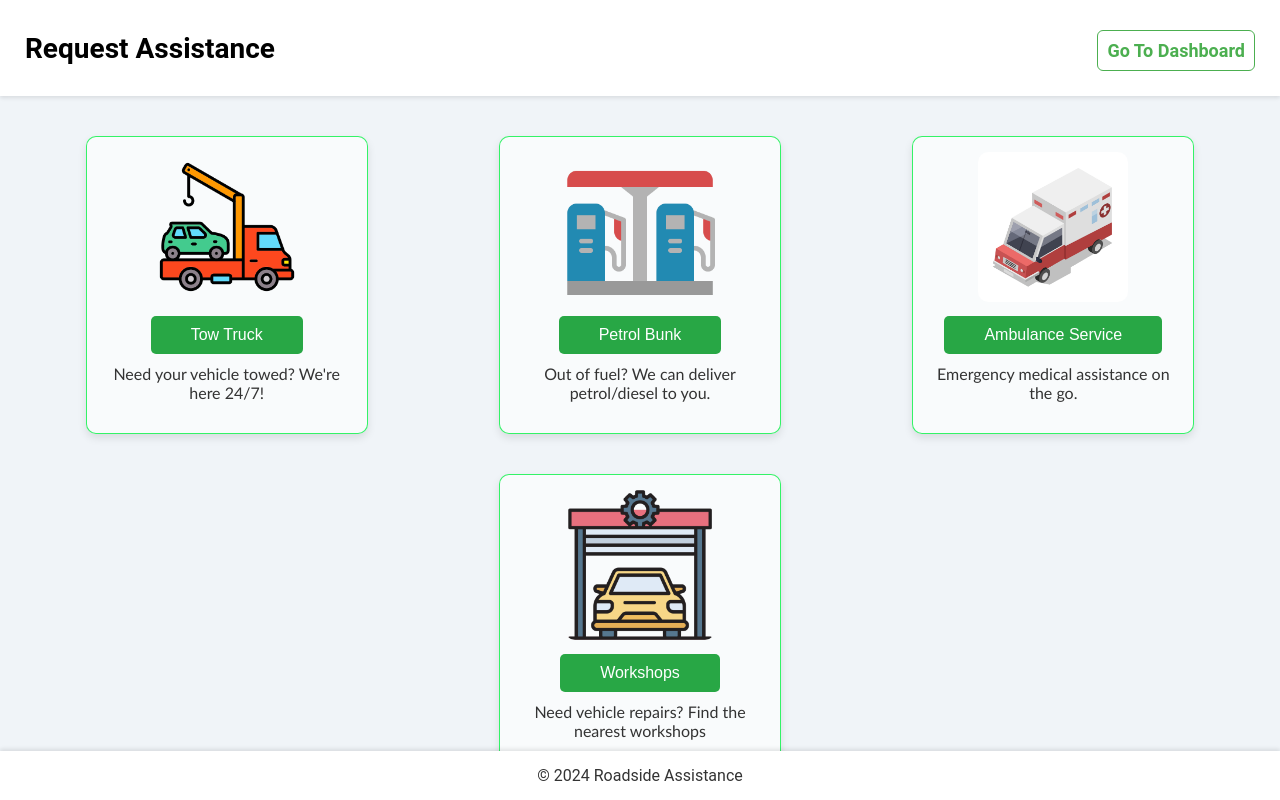
After one commit to Shadow-Vanguard/Road-Guardian, a Django app: page /request-assistance/ in a window 1280 px wide. The commit adds this page. Run offline with Django 5.2, Linux system fonts and the light colour scheme; data comes from the database, SQL or seed files in the repository; data that the repository does not hold is empty.

Commit message:
request_assistance

```diff
--- a/roadside_assistance/roadside_app/static/css/home.css
+++ b/roadside_assistance/roadside_app/static/css/home.css
@@ -90,7 +90,7 @@ body {
 
 .button-container a.button {
     display: inline-block;
-    padding: 10px 20px;
+    padding: 30px 20px;
     margin: 10px;
     background-color: #4CAF50;
     color: white;
--- /dev/null
+++ b/roadside_assistance/roadside_app/static/css/request_assistance.css
@@ -0,0 +1,128 @@
+html, body {
+    height: 100%;
+    margin: 0;
+    padding: 0;
+    overflow-x: hidden;
+    overflow-y: hidden;
+    background-color: #f0f4f8;
+    font-family: 'Roboto', sans-serif;
+}
+
+body {
+    background-size: cover;
+    background-position: center 60%;
+    background-repeat: no-repeat;
+    background-attachment: fixed;
+    color: #333;
+}
+
+header {
+    background-color: #ffffff;
+    color: rgb(0, 0, 0);
+    padding: 15px 25px;
+    display: flex;
+    align-items: center;
+    justify-content: space-between;
+    box-shadow: 0 2px 4px rgba(0, 0, 0, 0.1);
+}
+
+header h1 {
+    font-size: 28px;
+    margin: 0;
+}
+.logout {
+    padding: 9px;
+    margin-bottom: 10px;
+    margin-top: 15px;
+    font-size: 18px;
+    border-radius: 6px;
+    text-decoration: none;
+    color: #4CAF50;
+    font-weight: bold;
+    background-color: #fff;
+    border: 1px solid #4CAF50;
+    transition: background-color 0.3s;
+    text-align: center;
+}
+
+.logout:hover {
+    background-color: #ea0606;
+    color: #fff;
+}
+
+
+
+/* Service container styling */
+.services-container {
+    display: flex;
+    flex-wrap: wrap;
+    justify-content: space-around;
+    margin: 20px;
+}
+
+.service {
+    background-color: rgba(255, 255, 255, 0.598);
+    border: 1px solid #04f043cd;
+    border-radius: 10px;
+    width: 250px;
+    margin: 20px;
+    padding: 15px;
+    box-shadow: 0 4px 8px rgba(0, 0, 0, 0.1);
+    text-align: center;
+}
+
+.service img {
+    max-width: 100%;
+    border-radius: 10px;
+    height: 150px;
+    object-fit: cover;
+}
+
+.service p {
+    font-size: 1rem;
+    margin-top: 10px;
+    font-family:'Trebuchet MS', 'Lucida Sans Unicode', 'Lucida Grande', 'Lucida Sans', Arial, sans-serif;
+}
+
+.service button {
+    background-color: #28a745;
+    color: white;
+    border: none;
+    padding: 10px 40px;
+    border-radius: 5px;
+    cursor: pointer;
+    font-size: 1rem;
+    margin-top: 10px;
+    transition: background-color 0.3s ease;
+}
+
+.service button:hover {
+    background-color: #218838;
+}
+
+.service ul {
+    list-style-type: none;
+    padding: 0;
+    margin: 10px 0;
+    text-align: left;
+}
+
+.service ul li {
+    margin-bottom: 5px;
+}
+
+footer {
+    background-color: #ffffff;
+    padding: 15px 0;
+    text-align: center;
+    box-shadow: 0 -2px 4px rgba(0, 0, 0, 0.1);
+    position: fixed;
+    bottom: 0;
+    width: 100%;
+}
+
+footer p {
+    margin: 0;
+    color: #333;
+    font-size: 16px;
+}
--- a/roadside_assistance/roadside_app/static/css/user_dashboard.css
+++ b/roadside_assistance/roadside_app/static/css/user_dashboard.css
@@ -92,6 +92,8 @@ header nav a {
         background-color: #4CAF50;
         color: #fff;
     }
+
+
 
     /* .content {
         width: 71%;
--- /dev/null
+++ b/roadside_assistance/roadside_app/templates/user/request_assistance.html
@@ -0,0 +1,138 @@
+{% load static %}
+
+<!DOCTYPE html>
+<html lang="en">
+<head>
+    <meta charset="UTF-8">
+    <meta name="viewport" content="width=device-width, initial-scale=1.0">
+    <title>Request Assistance</title>
+    <link rel="stylesheet" href="{% static 'css/request_assistance.css' %}">
+</head>
+<body>
+    <header>
+        <h1>Request Assistance</h1>
+        <a href="{% url 'user_dashboard' %}" class="logout">Go To Dashboard</a>
+    </header>
+
+    <div class="services-container">
+        <div class="service">
+            <img src="{% static 'images/towing-vehicle.png' %}" alt="Tow Truck">
+            <button>Tow Truck</button>
+            <p>Need your vehicle towed? We're here 24/7!</p>
+        </div>
+
+        <div class="service">
+            <img src="{% static 'images/gas-station.png' %}" alt="Petrol Bunk">
+            <button>Petrol Bunk</button>
+            <p>Out of fuel? We can deliver petrol/diesel to you.</p>
+        </div>
+
+        <div class="service">
+            <img src="{% static 'images/ambulace1.jpg' %}" alt="Ambulance">
+            <button>Ambulance Service</button>
+            <p>Emergency medical assistance on the go.</p>
+        </div>
+
+        <div class="service">
+            <img src="{% static 'images/repair-shop.png' %}" alt="Workshops">
+            <button>Workshops</button>
+            <p>Need vehicle repairs? Find the nearest workshops</p>
+            <!-- <ul>
+                <li>Battery Jump Start</li>
+                <li>Flat Tire Assistance</li>
+                <li>Lockout Service</li>
+                <li>Mechanical Breakdown Service</li>
+            </ul> -->
+        </div>
+    </div><br><br><br><br><br><br><br><br><br>
+
+    <footer>
+        <p>&copy; 2024 Roadside Assistance</p>
+    </footer>
+<!--
+    <div class="container mt-5">
+        <h2 class="text-center mb-4">Request Assistance</h2>
+        <p class="text-center">Select a service and view available providers in your area.</p> -->
+
+        <!-- Service Types Section -->
+        <!-- <div class="row">
+            <div class="col-md-4">
+                <h3>Service Types</h3>
+                <ul class="list-group">
+                    {% for service_type in service_types %}
+                        <li class="list-group-item">
+                            {{ service_type.servicetype_name }}
+                        </li>
+                    {% endfor %}
+                </ul>
+            </div> -->
+
+            <!-- Service Providers Section -->
+            <!-- <div class="col-md-8">
+                <h3>Available Providers</h3>
+                {% if service_providers %}
+                    <ul class="list-group">
+                        {% for provider in service_providers %}
+                            <li class="list-group-item">
+                                <strong>{{ provider.user.name }}</strong> - {{ provider.service_type.servicetype_name }}<br>
+                                <span>Service Area: {{ provider.area_of_service }}</span><br>
+                                {% if provider.availability_status %}
+                                    <span class="badge bg-success">Available</span>
+                                {% else %}
+                                    <span class="badge bg-danger">Unavailable</span>
+                                {% endif %}
+                            </li>
+                        {% endfor %}
+                    </ul>
+                {% else %}
+                    <p>No providers available at this moment.</p>
+                {% endif %}
+            </div>
+        </div>
+    </div> -->
+
+    <!-- <style>
+        .container {
+            max-width: 960px;
+            margin: auto;
+        }
+        .list-group-item {
+            margin-bottom: 10px;
+            padding: 15px;
+            background-color: #f8f9fa;
+            border: 1px solid #ddd;
+            border-radius: 5px;
+        }
+        .badge {
+            font-size: 1rem;
+        }
+        .services-container {
+            display: flex;
+            justify-content: space-around;
+            margin: 20px 0;
+        }
+        .service {
+            text-align: center;
+            width: 23%;
+        }
+        .service img {
+            width: 100%;
+            height: auto;
+            border-radius: 5px;
+        }
+        .service button {
+            margin-top: 10px;
+            padding: 10px 20px;
+            background-color: #007bff;
+            color: white;
+            border: none;
+            border-radius: 5px;
+            cursor: pointer;
+        }
+        .service button:hover {
+            background-color: #0056b3;
+        }
+    </style> -->
+
+</body>
+</html>
--- a/roadside_assistance/roadside_app/urls.py
+++ b/roadside_assistance/roadside_app/urls.py
@@ -17,7 +17,7 @@ urlpatterns = [
 
     path('', views.home_view, name='home'),
     path('login/', views.login_view, name='login'),
-    path('logout/', views.logout, name='logout'),
+    path('logout/', views.logout_view, name='logout'),
     path('register/', views.reg_view, name='register'),
 
     path('register/', reg_view, name='register'),
@@ -27,6 +27,8 @@ urlpatterns = [
     # User Dashboard URL
     path('user-dashboard/', views.user_dashboard, name='user_dashboard'),
     path('user_update_profile/', views.user_update_profile, name='user_update_profile'),
+    path('request-assistance/', views.request_assistance, name='request_assistance'),
+
 
 
     #serviceprovider Dashboard URL
--- a/roadside_assistance/roadside_app/views.py
+++ b/roadside_assistance/roadside_app/views.py
@@ -143,13 +143,56 @@ def reg2_view(request, user_id):
 def home_view(request):
     return render(request, 'home.html')
 
-def logout(request):
-    auth_logout(request)
-    request.session.flush()
-    return redirect('login')
+from django.shortcuts import redirect
+from django.contrib.auth import logout
+from django.contrib import messages
+
+def logout_view(request):
+    logout(request)  # This deletes the session
+    messages.success(request, "You have successfully logged out.")
+    return redirect('home')  # Redirect to login page after logout
 
 
-#user
+
+#password reset
+
+from django.contrib.auth import views as auth_views
+from django.urls import reverse_lazy
+from .forms import CustomPasswordResetForm, CustomSetPasswordForm
+
+class CustomPasswordResetView(auth_views.PasswordResetView):
+    """
+    Handles the display and processing of the password reset form.
+    """
+    template_name = 'password/password_reset.html'
+    email_template_name = 'password/password_reset_email.html'
+    subject_template_name = 'password/password_reset_subject.txt'
+    success_url = reverse_lazy('password_reset_done')
+    form_class = CustomPasswordResetForm
+
+class CustomPasswordResetDoneView(auth_views.PasswordResetDoneView):
+    """
+    Informs the user that an email has been sent for password reset.
+    """
+    template_name = 'password/password_reset_done.html'
+
+class CustomPasswordResetConfirmView(auth_views.PasswordResetConfirmView):
+    """
+    Handles the setting of a new password.
+    """
+    template_name = 'password/password_reset_confirm.html'
+    success_url = reverse_lazy('password_reset_complete')
+    form_class = CustomSetPasswordForm
+
+class CustomPasswordResetCompleteView(auth_views.PasswordResetCompleteView):
+    """
+    Informs the user that the password has been successfully reset.
+    """
+    template_name = 'password/password_reset_complete.html'
+
+
+
+# User View
 
 from django.shortcuts import render, redirect
 from django.contrib import messages
@@ -214,43 +257,33 @@ def view_profile(request):
     }
     return render(request, 'view_profile.html', context)
 
+from django.shortcuts import render
+from .models import ServiceType, ServiceProvider
 
-#password reset
+# Request_Assistance
 
-from django.contrib.auth import views as auth_views
-from django.urls import reverse_lazy
-from .forms import CustomPasswordResetForm, CustomSetPasswordForm
+from django.shortcuts import render
+from .models import ServiceType, ServiceProvider
 
-class CustomPasswordResetView(auth_views.PasswordResetView):
-    """
-    Handles the display and processing of the password reset form.
-    """
-    template_name = 'password/password_reset.html'
-    email_template_name = 'password/password_reset_email.html'
-    subject_template_name = 'password/password_reset_subject.txt'
-    success_url = reverse_lazy('password_reset_done')
-    form_class = CustomPasswordResetForm
+def request_assistance(request):
+    # Fetch all service types
+    service_types = ServiceType.objects.all()
 
-class CustomPasswordResetDoneView(auth_views.PasswordResetDoneView):
-    """
-    Informs the user that an email has been sent for password reset.
-    """
-    template_name = 'password/password_reset_done.html'
+    # Fetch all service providers
+    service_providers = ServiceProvider.objects.select_related('user', 'service_type').all()
 
-class CustomPasswordResetConfirmView(auth_views.PasswordResetConfirmView):
-    """
-    Handles the setting of a new password.
-    """
-    template_name = 'password/password_reset_confirm.html'
-    success_url = reverse_lazy('password_reset_complete')
-    form_class = CustomSetPasswordForm
+    context = {
+        'service_types': service_types,
+        'service_providers': service_providers,
+    }
+    return render(request, 'user/request_assistance.html', context)
 
-class CustomPasswordResetCompleteView(auth_views.PasswordResetCompleteView):
-    """
-    Informs the user that the password has been successfully reset.
-    """
-    template_name = 'password/password_reset_complete.html'
 
+from django.shortcuts import render
+
+def request_assistance_view(request):
+    # Add any necessary context data here
+    return render(request, 'request_assistance.html')
 
 #Admin
 
--- a/roadside_assistance/roadside_assistance/settings.py
+++ b/roadside_assistance/roadside_assistance/settings.py
@@ -49,9 +49,15 @@ MIDDLEWARE = [
     'django.contrib.auth.middleware.AuthenticationMiddleware',
     'django.contrib.messages.middleware.MessageMiddleware',
     'django.middleware.clickjacking.XFrameOptionsMiddleware',
+    'django.middleware.cache.UpdateCacheMiddleware',
+    'django.middleware.cache.FetchFromCacheMiddleware',
+    'django.middleware.common.CommonMiddleware',
+    'django.middleware.csrf.CsrfViewMiddleware',
 ]
 
 ROOT_URLCONF = 'roadside_assistance.urls'
+SESSION_EXPIRE_AT_BROWSER_CLOSE = True
+
 
 TEMPLATES = [
     {
```
Also changed, not shown: roadside_assistance/roadside_app/models.py (+8 -5 lines), roadside_assistance/roadside_app/templates/home.html (+17 -2 lines), roadside_assistance/roadside_app/templates/user/user_dashboard.html (+23 -2 lines), roadside_assistance/roadside_app/static/images/ambulace1.jpg (added), roadside_assistance/roadside_app/static/images/gas-station.png (added), roadside_assistance/roadside_app/static/images/repair-shop.png (added), roadside_assistance/roadside_app/static/images/tow-truck.png (added), roadside_assistance/roadside_app/static/images/towing-vehicle.png (added), roadside_assistance/roadside_app/static/images/vehicle.png (added). Lines whose indentation alone changed are shown as unchanged.
